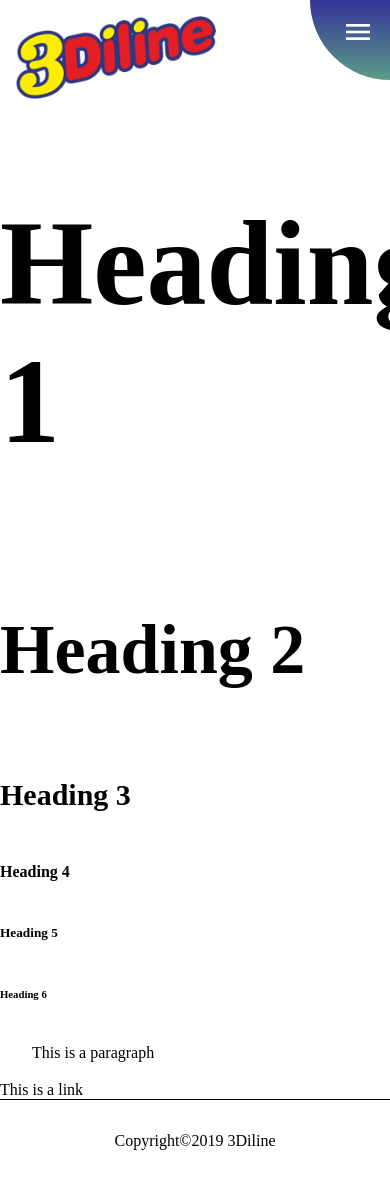
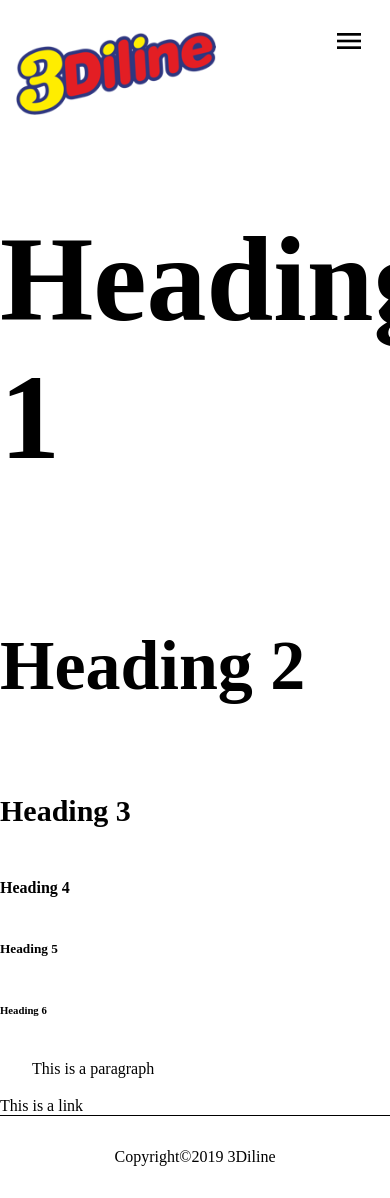
Before and after one commit to matteocarpi/3Diline, a Jekyll site: the page built from pages/index.md, in a window 390 px wide. Built offline with Jekyll 4.4.1, drawn with Linux system fonts in a browser that asks for light colours.

Commit message:
base of mobile menu is working

```diff
--- a/_includes/js.html
+++ b/_includes/js.html
@@ -3,7 +3,7 @@
 </script>
 
 <!-- Main JS -->
-<script type="text/javascript" src="{{ site.baseurl }}/assets/js/main.js">
+<script type="text/javascript" src="/assets/js/main.js">
 </script>
 
 
--- a/_includes/navigation.html
+++ b/_includes/navigation.html
@@ -26,17 +26,21 @@
       </ul>
 
         <div id="links">
-          <ul>
+          <ul class="mobile-menu">
 
             {% for item in site.data.navigation %}
 
-              <li><a onclick="quit()" class="menu-item" href="{{ item.link }}">{{ item.name }}</a></li>
+              <li><a onclick="{% unless item.second-level %} quit() {% endunless %}" class="menu-item" href="{{ item.link }}">{{ item.name }}</a></li>
 
               {% if item.second-level %}
 
-                {% for item in item.second-level %}
-                  <li><a href="{{ item.link }}">{{ item.name }}</a></li>
-                {% endfor %}
+                <ul class="second-level">
+
+                  {% for item in item.second-level %}
+                    <li onclick="quit()" class="second-level-item"><a href="{{ item.link }}">{{ item.name }}</a></li>
+                  {% endfor %}
+
+                </ul>
 
               {% endif %}
 
--- a/_sass/desktop-navigation.scss
+++ b/_sass/desktop-navigation.scss
@@ -1,9 +1,5 @@
-.header {
-  display: flex;
-  align-items: baseline;
-  justify-content: center;
-  text-align: center;
-  flex-shrink: 0;
+header {
+  margin-top: 1rem;
 }
 ul#large-menu {
   display: flex;
--- a/_sass/mobile-navigation.scss
+++ b/_sass/mobile-navigation.scss
@@ -2,16 +2,17 @@
   position: fixed;
   right: 0;
   top: 0;
-  color: white;
-  background: linear-gradient(
-      rgba(00, 00, 124, 0.8),
-      rgba(73, 146, 124, 0.9)
-      ),;
+  color: black;
   font-size: 32px;
-  padding: 16px 16px 32px 32px;
-  border-radius: 0% 0% 0% 100%;
+  padding: 25px 25px 32px 32px;
   transition: 1s;
   cursor: pointer;
+  z-index: 5;
+}
+
+#burger.expanded {
+  background-color: black;
+  color: white;
 }
 
 #quit{
@@ -19,10 +20,10 @@
   top: 0;
   color: white;
   font-size: 32px;
-  padding: 16px;
+  padding: 25px;
   display: none;
   cursor: pointer;
-  z-index: 1;
+  z-index: 11;
 }
 #links{
   position: fixed;
@@ -32,14 +33,33 @@
   width: 100vw;
   height: 50vh;
   padding: 25vh 0;
+  z-index: 10;
 }
 
 #links a{
-  text-align: center;
   text-decoration: none;
   color: white;
   font-size: 2em;
   font: 100% $primary-font;
   z-index: 10;
-  padding: 1rem 0;
+  padding: 1rem 0 3rem 0 ;
 }
+div#links ul {
+  display: flex;
+  flex-direction: column;
+}
+.second-level {
+  // display: none;
+  margin-left: 2rem;
+  border-left: solid 1px white;
+}
+.second-level:active {
+  .second-level-item {
+    display: flex;
+  }
+}
+ul.mobile-menu {
+    position: fixed;
+    top: 10%;
+    left: 27%;
+}
--- a/_sass/responsiveness.scss
+++ b/_sass/responsiveness.scss
@@ -9,6 +9,10 @@
 @media screen and (max-width: 768px){
   ul#large-menu {
     display: none;
+
+    * {
+      display: none !important;
+    }
   }
 }
 
--- a/assets/js/main.js
+++ b/assets/js/main.js
@@ -5,7 +5,8 @@
   var burger = document.getElementById('burger');
   var links = document.getElementById('links');
   var quit = document.getElementById('quit');
-  burger.style.padding = '16px 16px 200vw 200vw';
+  burger.style.padding = '25px 25px 300vw 200vw';
+  burger.classList.add("expanded");
   links.style.display = 'flex';
   quit.style.display = 'inline';
 }
@@ -14,7 +15,8 @@
   var burger = document.getElementById('burger');
   var links = document.getElementById('links');
   var quit = document.getElementById('quit');
-  burger.style.padding = '16px 16px 32px 32px';
+  burger.style.padding = '25px 25px 32px 32px';
+  burger.classList.remove("expanded");
   links.style.display = 'none';
   quit.style.display = 'none';
 }
```
